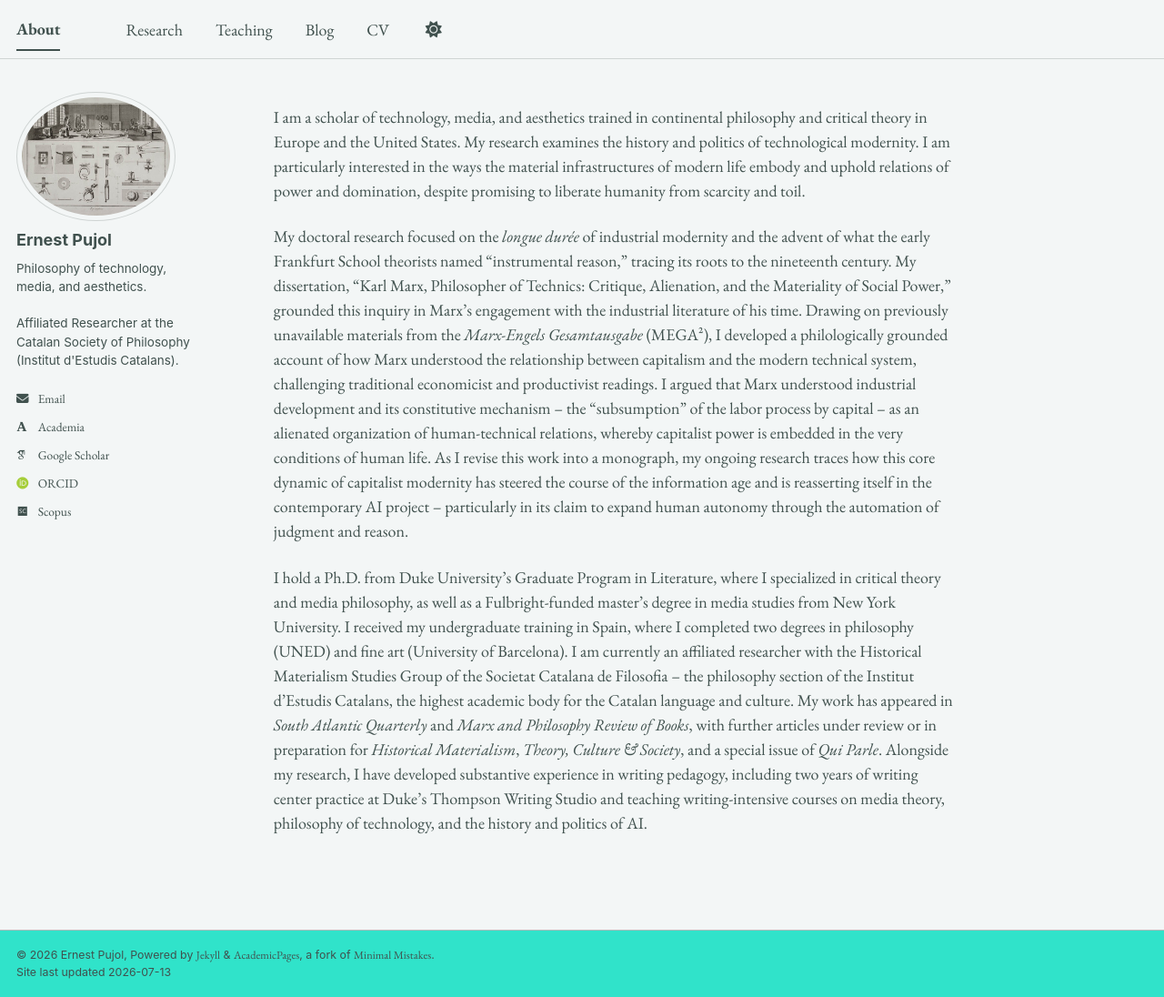
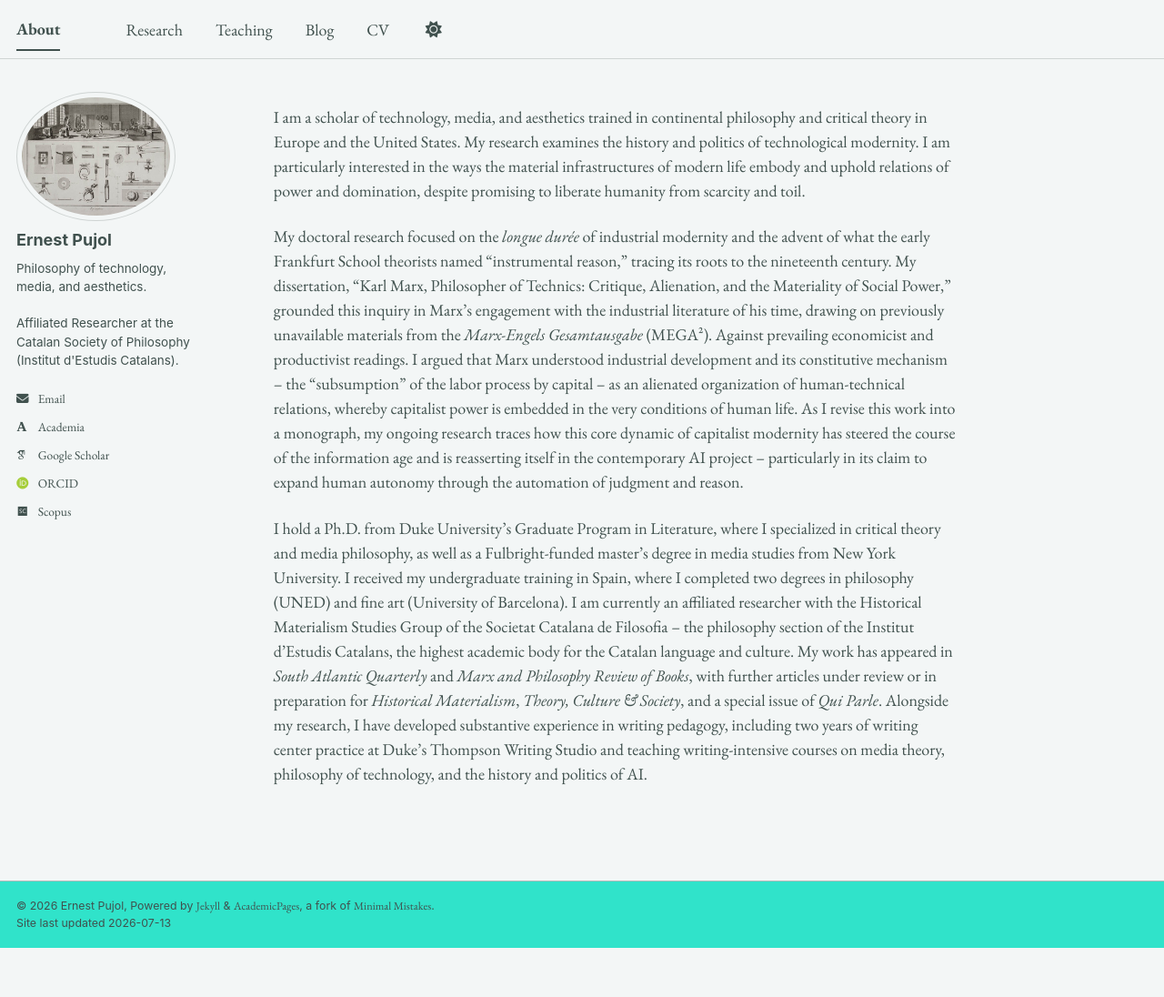
Before and after one commit to epujol90/epujol90.github.io, a Jekyll site: the page built from _pages/about.md, in a window 1280 px wide and 1096 px high. Shown: the whole window at 91% size. Built offline with Jekyll 4.4.1, drawn with Linux system fonts in a browser that asks for light colours; some web fonts are replaced; a script bundle is joined from its source files by our own code; library files that are not in the unit come from our copies.

Commit message:
Update about.md

```diff
--- a/_pages/about.md
+++ b/_pages/about.md
@@ -8,6 +8,6 @@ redirect_from:
 ---
 I am a scholar of technology, media, and aesthetics trained in continental philosophy and critical theory in Europe and the United States. My research examines the history and politics of technological modernity. I am particularly interested in the ways the material infrastructures of modern life embody and uphold relations of power and domination, despite promising to liberate humanity from scarcity and toil.
 
-My doctoral research focused on the _longue durée_ of industrial modernity and the advent of what the early Frankfurt School theorists named "instrumental reason," tracing its roots to the nineteenth century. My dissertation, “Karl Marx, Philosopher of Technics: Critique, Alienation, and the Materiality of Social Power,” grounded this inquiry in Marx’s engagement with the industrial literature of his time. Drawing on previously unavailable materials from the _Marx-Engels Gesamtausgabe_ (MEGA²), I developed a philologically grounded account of how Marx understood the relationship between capitalism and the modern technical system, challenging traditional economicist and productivist readings. I argued that Marx understood industrial development and its constitutive mechanism -- the "subsumption" of the labor process by capital -- as an alienated organization of human-technical relations, whereby capitalist power is embedded in the very conditions of human life. As I revise this work into a monograph, my ongoing research traces how this core dynamic of capitalist modernity has steered the course of the information age and is reasserting itself in the contemporary AI project -- particularly in its claim to expand human autonomy through the automation of judgment and reason.
+My doctoral research focused on the _longue durée_ of industrial modernity and the advent of what the early Frankfurt School theorists named "instrumental reason," tracing its roots to the nineteenth century. My dissertation, “Karl Marx, Philosopher of Technics: Critique, Alienation, and the Materiality of Social Power,” grounded this inquiry in Marx’s engagement with the industrial literature of his time, drawing on previously unavailable materials from the _Marx-Engels Gesamtausgabe_ (MEGA²). Against prevailing economicist and productivist readings. I argued that Marx understood industrial development and its constitutive mechanism -- the "subsumption" of the labor process by capital -- as an alienated organization of human-technical relations, whereby capitalist power is embedded in the very conditions of human life. As I revise this work into a monograph, my ongoing research traces how this core dynamic of capitalist modernity has steered the course of the information age and is reasserting itself in the contemporary AI project -- particularly in its claim to expand human autonomy through the automation of judgment and reason.
 
 I hold a Ph.D. from Duke University’s Graduate Program in Literature, where I specialized in critical theory and media philosophy, as well as a Fulbright-funded master’s degree in media studies from New York University. I received my undergraduate training in Spain, where I completed two degrees in philosophy (UNED) and fine art (University of Barcelona). I am currently an affiliated researcher with the Historical Materialism Studies Group of the Societat Catalana de Filosofia -- the philosophy section of the Institut d’Estudis Catalans, the highest academic body for the Catalan language and culture. My work has appeared in _South Atlantic Quarterly_ and _Marx and Philosophy Review of Books_, with further articles under review or in preparation for _Historical Materialism_, _Theory, Culture & Society_, and a special issue of _Qui Parle_. Alongside my research, I have developed substantive experience in writing pedagogy, including two years of writing center practice at Duke’s Thompson Writing Studio and teaching writing-intensive courses on media theory, philosophy of technology, and the history and politics of AI.
```
